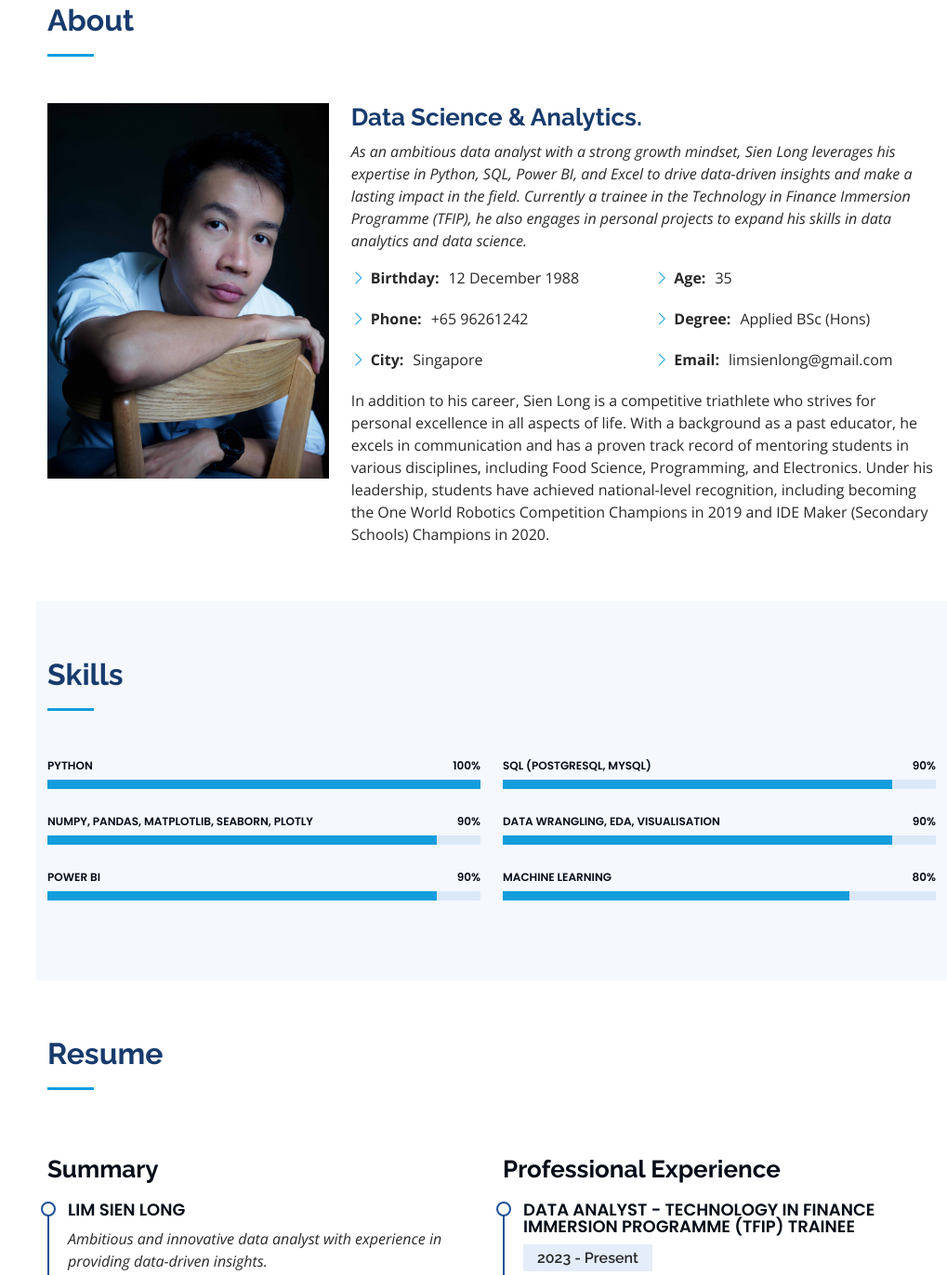
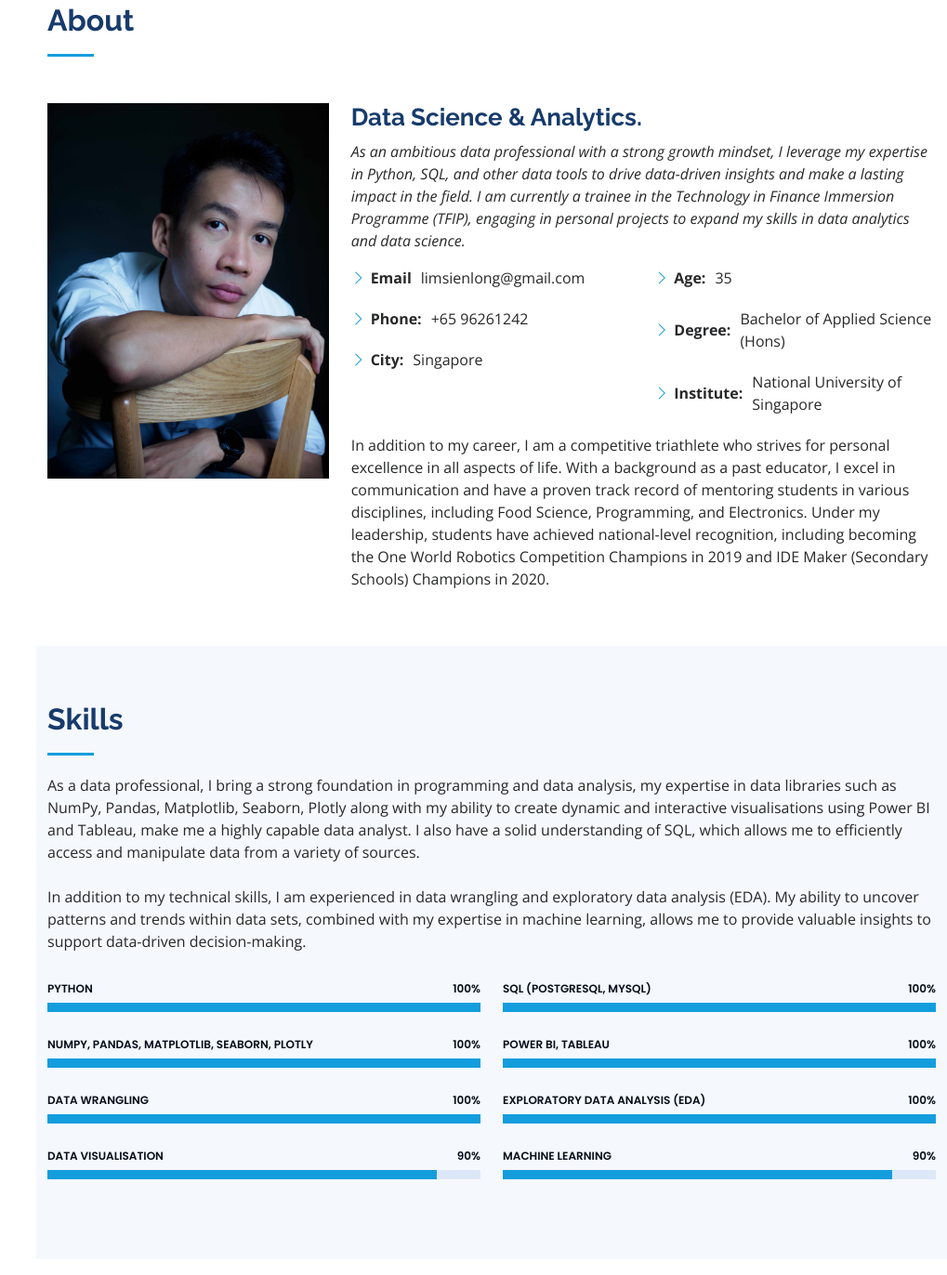
Before and after one commit to sienlonglim/sienlonglim.github.io, a plain HTML site: page index.html in a window 1280 px wide. Shown: the part 857-2229 px from the top of the page at 93% size, without its empty margins (261-1280 px from the left). Drawn offline with nearby package versions, Linux system fonts and the light colour scheme.

Commit message:
updated favicon and skills section

```diff
--- a/index.html
+++ b/index.html
@@ -11,8 +11,10 @@
   <meta content="Lim Sien Long" name="author">
 
   <!-- Favicons -->
-  <link href="assets/img/favicon.png" rel="icon">
-  <link href="assets/img/apple-touch-icon.png" rel="apple-touch-icon">
+  <link rel="apple-touch-icon" sizes="180x180" href="assets/img/apple-touch-icon.png">
+  <link rel="icon" type="image/png" sizes="32x32" href="assets/img/favicon-32x32.png">
+  <link rel="icon" type="image/png" sizes="16x16" href="assets/img/favicon-16x16.png">
+  <link rel="manifest" href="assets/img/site.webmanifest">
 
   <!-- Google Fonts -->
   <link href="https://fonts.googleapis.com/css?family=Open+Sans:300,300i,400,400i,600,600i,700,700i|Raleway:300,300i,400,400i,500,500i,600,600i,700,700i|Poppins:300,300i,400,400i,500,500i,600,600i,700,700i" rel="stylesheet">
@@ -24,7 +26,6 @@
   <link href="assets/vendor/boxicons/css/boxicons.min.css" rel="stylesheet">
   <link href="assets/vendor/glightbox/css/glightbox.min.css" rel="stylesheet">
   <link href="assets/vendor/swiper/swiper-bundle.min.css" rel="stylesheet">
-
   <link href="assets/css/fontawesome.css" rel="stylesheet">
   <link href="assets/css/brands.css" rel="stylesheet">
 
@@ -52,11 +53,11 @@
         <img src="assets/img/profile-img.jpg" alt="" class="img-fluid rounded-circle">
         <h1 class="text-light"><a href="index.html">Lim Sien Long</a></h1>
         <div class="social-links mt-3 text-center">
-          <a href="https://www.linkedin.com/in/sienlong/" class="linkedin"><i class="bx bxl-linkedin"></i></a>
-          <a href="https://github.com/sienlonglim" class="github"><i class="bx bxl-github"></i></a>
+          <a href="https://www.linkedin.com/in/sienlong/" class="linkedin"><i class="fa-brands fa-linkedin"></i></a>
+          <a href="https://github.com/sienlonglim" class="github"><i class="fa-brands fa-github"></i></a>
           <a href="https://www.kaggle.com/sienlong" class="kaggle"><i class="fa-brands fa-kaggle"></i>
-          <a href="https://leetcode.com/Natuyuki/" class="leetcode"><i class="bx bxl-python"></i></a>
-          <a href="https://www.instagram.com/natuyuki/?hl=en" class="instagram"><i class="bx bxl-instagram"></i></a>
+          <a href="https://leetcode.com/Natuyuki/" class="leetcode"><i class="fa-brands fa-python"></i></a>
+          <a href="https://www.instagram.com/natuyuki/?hl=en" class="instagram"><i class="fa-brands fa-instagram"></i></a>
         </div>
       </div>
 
@@ -79,7 +80,7 @@
   <section id="hero" class="d-flex flex-column justify-content-center align-items-center">
     <div class="hero-container" data-aos="fade-in">
       <h1>Sien Long</h1>
-      <p>I'm <span class="typed" data-typed-items="Data Analyst, Data Scientist, Data Engineer, Data Professional"></span></p>
+      <p>I'm a <span class="typed" data-typed-items="Data Analyst, Data Scientist, Data Engineer, Data Professional"></span></p>
     </div>
   </section><!-- End Hero -->
 
@@ -100,14 +101,14 @@
           <div class="col-lg-8 pt-4 pt-lg-0 content" data-aos="fade-left">
             <h3>Data Science &amp; Analytics.</h3>
             <p class="fst-italic">
-              As an ambitious data analyst with a strong growth mindset, Sien Long leverages his expertise in Python, SQL,
-            Power BI, and Excel to drive data-driven insights and make a lasting impact in the field. Currently a trainee in the Technology in Finance Immersion Programme (TFIP),
-            he also engages in personal projects to expand his skills in data analytics and data science.
+              As an ambitious data professional with a strong growth mindset, I leverage my expertise in Python, SQL,
+            and other data tools to drive data-driven insights and make a lasting impact in the field. I am currently a trainee in the Technology in Finance Immersion Programme (TFIP),
+            engaging in personal projects to expand my skills in data analytics and data science.
             </p>
             <div class="row">
               <div class="col-lg-6">
                 <ul>
-                  <li><i class="bi bi-chevron-right"></i> <strong>Birthday:</strong> <span>12 December 1988</span></li>
+                  <li><i class="bi bi-chevron-right"></i> <strong>Email</strong> <span>limsienlong@gmail.com</span></li>
                   <li><i class="bi bi-chevron-right"></i> <strong>Phone:</strong> <span>+65 96261242</span></li>
                   <li><i class="bi bi-chevron-right"></i> <strong>City:</strong> <span>Singapore</span></li>
                 </ul>
@@ -115,15 +116,15 @@
               <div class="col-lg-6">
                 <ul>
                   <li><i class="bi bi-chevron-right"></i> <strong>Age:</strong> <span>35</span></li>
-                  <li><i class="bi bi-chevron-right"></i> <strong>Degree:</strong> <span>Applied BSc (Hons)</span></li>
-                  <li><i class="bi bi-chevron-right"></i> <strong>Email:</strong> <span>limsienlong@gmail.com</span></li>
+                  <li><i class="bi bi-chevron-right"></i> <strong>Degree:</strong> <span>Bachelor of Applied Science (Hons)</span></li>
+                  <li><i class="bi bi-chevron-right"></i> <strong>Institute:</strong> <span>National University of Singapore</span></li>
                 </ul>
               </div>
             </div>
             <p>
-              In addition to his career, Sien Long is a competitive triathlete who strives for personal excellence in all aspects of life.
-              With a background as a past educator, he excels in communication and has a proven track record of mentoring students in various disciplines,
-              including Food Science, Programming, and Electronics. Under his leadership, students have achieved national-level recognition, including becoming
+              In addition to my career, I am a competitive triathlete who strives for personal excellence in all aspects of life.
+              With a background as a past educator, I excel in communication and have a proven track record of mentoring students in various disciplines,
+              including Food Science, Programming, and Electronics. Under my leadership, students have achieved national-level recognition, including becoming
               the One World Robotics Competition Champions in 2019 and IDE Maker (Secondary Schools) Champions in 2020.
             </p>
           </div>
@@ -189,6 +190,17 @@
 
         <div class="section-title">
           <h2>Skills</h2>
+          <p>As a data professional, I bring a strong foundation in programming and data analysis, my expertise in data libraries such as
+            NumPy, Pandas, Matplotlib, Seaborn, Plotly along with my ability to create dynamic and interactive visualisations using
+            Power BI and Tableau, make me a highly capable data analyst. I also have a solid understanding of SQL, which allows me to
+            efficiently access and manipulate data from a variety of sources.
+          </p>
+          <br>
+          <p>
+            In addition to my technical skills, I am experienced in data wrangling and exploratory data analysis (EDA).
+            My ability to uncover patterns and trends within data sets, combined with my expertise in machine learning,
+            allows me to provide valuable insights to support data-driven decision-making.
+          </p>
         </div>
 
         <div class="row skills-content">
@@ -203,14 +215,21 @@
             </div>
 
             <div class="progress">
-              <span class="skill">NumPy, Pandas, Matplotlib, Seaborn, Plotly <i class="val">90%</i></span>
+              <span class="skill">NumPy, Pandas, Matplotlib, Seaborn, Plotly<i class="val">100%</i></span>
               <div class="progress-bar-wrap">
-                <div class="progress-bar" role="progressbar" aria-valuenow="90" aria-valuemin="0" aria-valuemax="100"></div>
+                <div class="progress-bar" role="progressbar" aria-valuenow="100" aria-valuemin="0" aria-valuemax="100"></div>
               </div>
             </div>
 
             <div class="progress">
-              <span class="skill">Power Bi <i class="val">90%</i></span>
+              <span class="skill">Data Wrangling<i class="val">100%</i></span>
+              <div class="progress-bar-wrap">
+                <div class="progress-bar" role="progressbar" aria-valuenow="100" aria-valuemin="0" aria-valuemax="100"></div>
+              </div>
+            </div>
+
+            <div class="progress">
+              <span class="skill">Data Visualisation <i class="val">90%</i></span>
               <div class="progress-bar-wrap">
                 <div class="progress-bar" role="progressbar" aria-valuenow="90" aria-valuemin="0" aria-valuemax="100"></div>
               </div>
@@ -221,23 +240,30 @@
           <div class="col-lg-6" data-aos="fade-up" data-aos-delay="100">
 
             <div class="progress">
-              <span class="skill">SQL (PostGreSQL, MySQL) <i class="val">90%</i></span>
+              <span class="skill">SQL (PostGreSQL, MySQL) <i class="val">100%</i></span>
               <div class="progress-bar-wrap">
-                <div class="progress-bar" role="progressbar" aria-valuenow="90" aria-valuemin="0" aria-valuemax="100"></div>
+                <div class="progress-bar" role="progressbar" aria-valuenow="100" aria-valuemin="0" aria-valuemax="100"></div>
               </div>
             </div>
 
             <div class="progress">
-              <span class="skill">Data Wrangling, EDA, Visualisation <i class="val">90%</i></span>
+              <span class="skill">Power BI, Tableau<i class="val">100%</i></span>
               <div class="progress-bar-wrap">
-                <div class="progress-bar" role="progressbar" aria-valuenow="90" aria-valuemin="0" aria-valuemax="100"></div>
+                <div class="progress-bar" role="progressbar" aria-valuenow="100" aria-valuemin="0" aria-valuemax="100"></div>
               </div>
             </div>
 
             <div class="progress">
-              <span class="skill">Machine Learning <i class="val">80%</i></span>
+              <span class="skill">Exploratory Data Analysis (EDA)<i class="val">100%</i></span>
               <div class="progress-bar-wrap">
-                <div class="progress-bar" role="progressbar" aria-valuenow="80" aria-valuemin="0" aria-valuemax="100"></div>
+                <div class="progress-bar" role="progressbar" aria-valuenow="100" aria-valuemin="0" aria-valuemax="100"></div>
+              </div>
+            </div>
+
+            <div class="progress">
+              <span class="skill">Machine Learning<i class="val">90%</i></span>
+              <div class="progress-bar-wrap">
+                <div class="progress-bar" role="progressbar" aria-valuenow="90" aria-valuemin="0" aria-valuemax="100"></div>
               </div>
             </div>
 
@@ -283,7 +309,7 @@
               </ul>
             </div>
             <div class="resume-item">
-              <h4>Applied Bachelor of Science in Food Science &amp; Technology</h4>
+              <h4>Bachelor of Applied Science : Food Science &amp; Technology</h4>
               <h5>2008 - 2012</h5>
               <p><em>National University of Singapore, Singapore</em></p>
               <ul>
```
Also changed, not shown: inner-page.html (+14 -9 lines), portfolio-details.html (+13 -8 lines), assets/img/android-chrome-192x192.png (added), assets/img/android-chrome-512x512.png (added), assets/img/apple-touch-icon.png, assets/img/favicon-16x16.png (added), assets/img/favicon-32x32.png (added), assets/img/favicon.ico (added), assets/img/favicon.png (deleted), assets/img/site.webmanifest (added), 2 other files.
